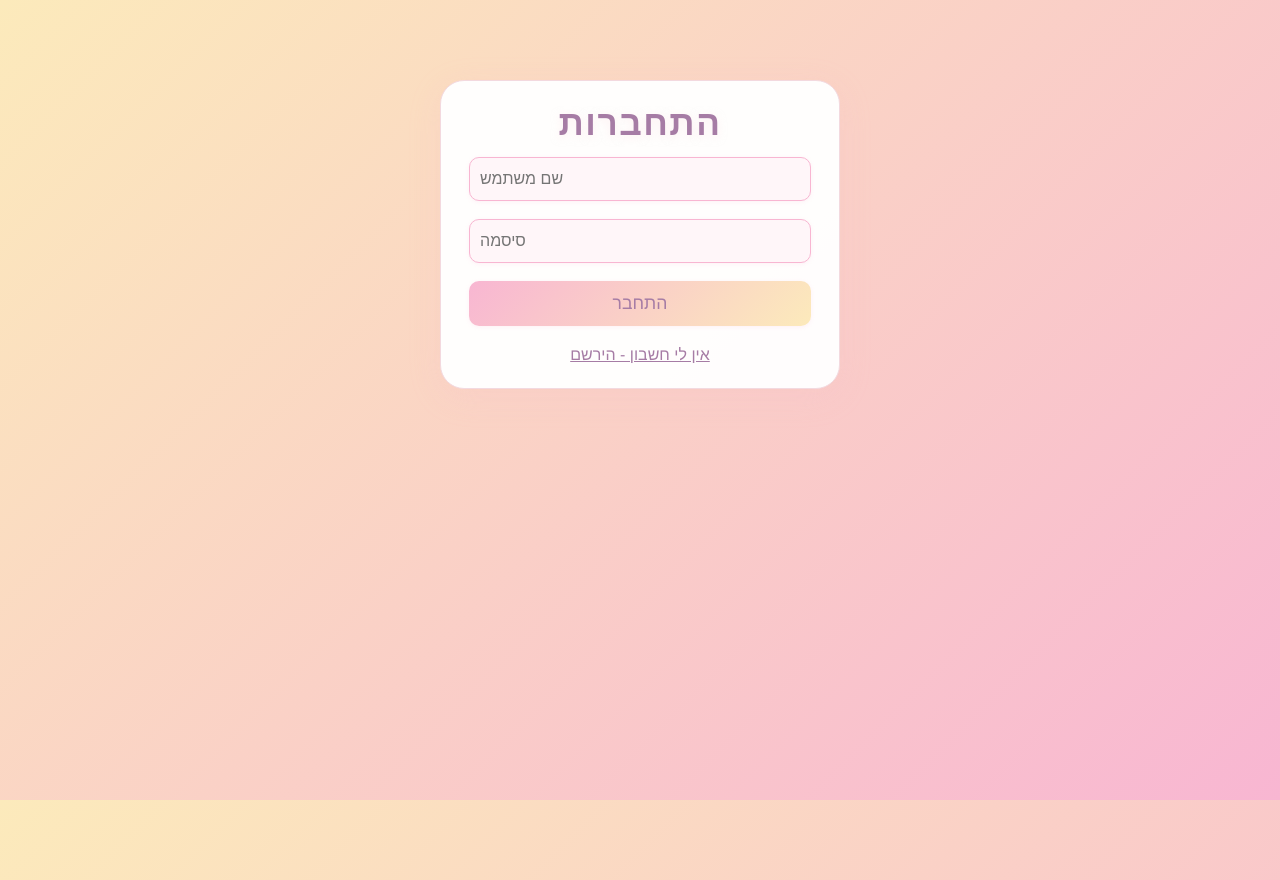
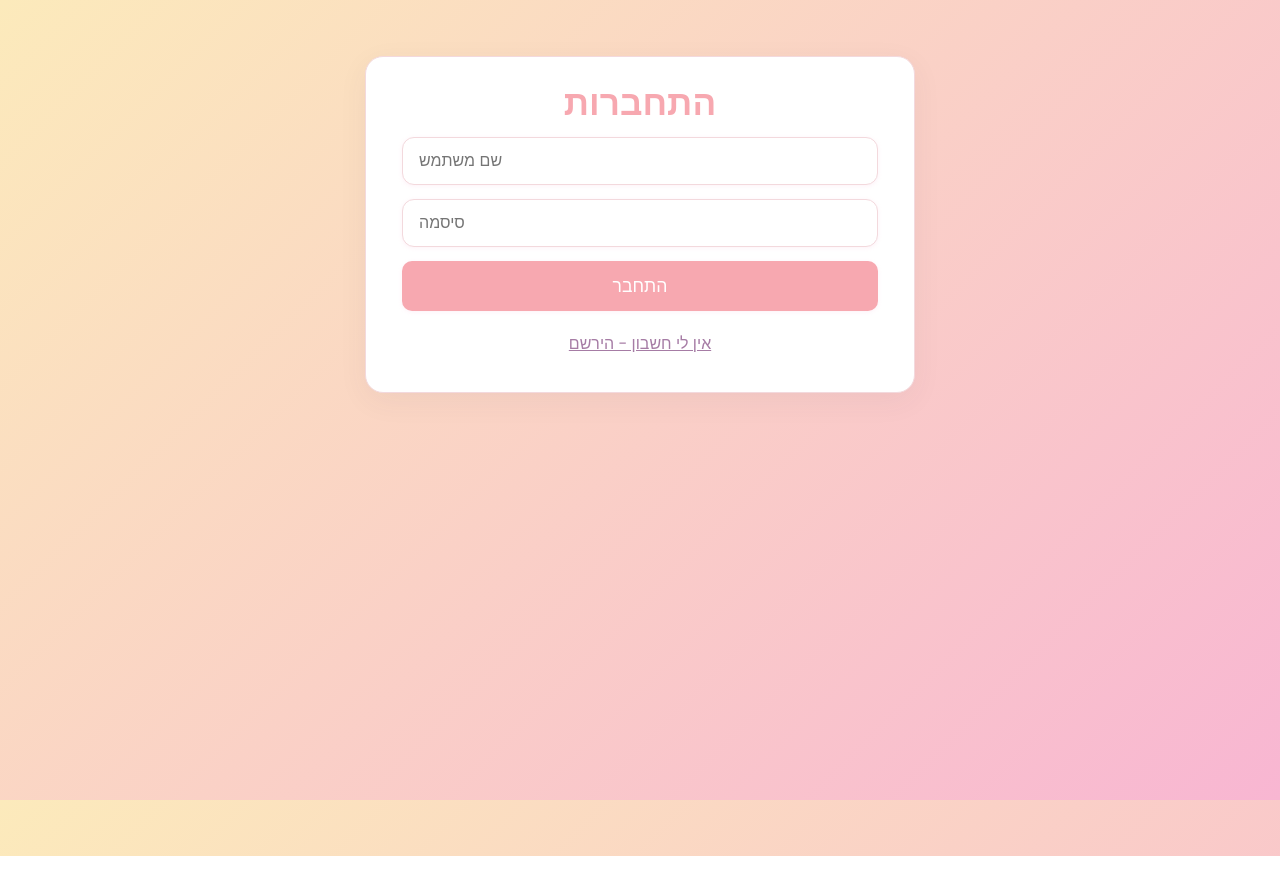
Before and after one commit to Ruti-maman/practicode-3-todolists, a React (Create React App) app in the folder ToDoListReact/: page / in a window 1280 px wide. After the commit the page ends 856 px from the top, so only its background shows below. Built offline with nearby package versions, Linux system fonts and the light colour scheme.

Commit message:
העברתי לעיצוב לבן עם גווני ורוד וטורקיז

```diff
--- a/ToDoListReact/public/index.css
+++ b/ToDoListReact/public/index.css
@@ -1,403 +1,173 @@
-/* ===== NOA CAKES Inspired Pastel Theme ===== */
-body {
-    font-family: 'Heebo', 'Poppins', 'Alef', Arial, sans-serif;
-    background: linear-gradient(180deg, #fbe3e8 0%, #f8f6f0 100%);
-    min-height: 100vh;
-    margin: 0;
-    color: #3d3d3d;
-}
-
-.todoapp,
-.login-container {
-    background: #fff;
-    border-radius: 24px;
-    box-shadow: 0 4px 32px 0 rgba(250, 180, 190, 0.10), 0 1.5px 6px 0 rgba(255, 200, 200, 0.10);
-    padding: 36px 32px 28px 32px;
-    margin: 60px auto 40px auto;
-    max-width: 420px;
-    border: 1.5px solid #f8cfd5;
-}
-
-.todoapp h1,
-.login-container h2 {
-    color: #e88fa7;
-    font-family: 'Heebo', 'Poppins', 'Alef', Arial, sans-serif;
-    font-size: 2.3rem;
-    font-weight: 700;
-    letter-spacing: 1.5px;
-    margin-bottom: 28px;
-    text-align: center;
-    text-shadow: 0 2px 8px #fbe3e880;
-}
-
-.header .new-todo,
-.login-container input[type="text"],
-/* public/index.css
-     Clean NOA-inspired pastel theme for Todo app + Login
-     This file replaces legacy styles so only the final, clean theme remains.
-*/
-
-:root {
-    --bg-1: #fdf6f8;
-    --bg-2: #fbf1f4;
+/* Clean white page with soft pink + turquoise accents */
+
+:root{
+  --page-bg: #ffffff;
   --card: #ffffff;
-    --accent: #e88fa7;
-    /* pastel rose */
-    --accent-2: #6c63ff;
-    /* soft purple */
-    --muted: #7b8794;
-    --border: #f3d9df;
-    --shadow: 0 8px 30px rgba(60, 72, 88, 0.06);
-}
-
-/* Reset & base */
-* {
-    box-sizing: border-box
-}
-
-html,
-body {
-    height: 100%
-}
-
-body {
-    margin: 0;
-    font-family: 'Heebo', 'Poppins', system-ui, -apple-system, "Segoe UI", Roboto, "Helvetica Neue", Arial;
-    background: linear-gradient(180deg, var(--bg-1) 0%, var(--bg-2) 100%);
-    color: #22303b;
-    -webkit-font-smoothing: antialiased;
-    -moz-osx-font-smoothing: grayscale;
-}
-
-/* Container */
-.todoapp.noa,
-.login-container {
-    background: var(--card);
-    max-width: 560px;
-    margin: 56px auto;
-    padding: 36px 32px;
-    border-radius: 20px;
-    border: 1px solid var(--border);
-    box-shadow: var(--shadow);
-}
-
-/* Titles */
-.todoapp.noa h1 {
-    margin: 0 0 18px 0;
-    font-size: 2.25rem;
-    text-align: center;
-    color: var(--accent-2);
-    letter-spacing: 1px
-}
-
-.login-container h2 {
-    margin: 0 0 18px 0;
-    font-size: 1.9rem;
-    text-align: center;
-    color: var(--accent-2)
-}
-
-/* Input */
-.header .new-todo,
-.login-container input[type="text"],
-.login-container input[type="password"] {
-    width: 100%;
-    padding: 14px 16px;
-    font-size: 1.05rem;
-    border-radius: 12px;
-    border: 1px solid var(--border);
-    background: #fff7f9;
-    margin-bottom: 14px;
-    outline: none;
-    transition: box-shadow .15s, border-color .15s
-}
-
-.header .new-todo:focus,
-.login-container input:focus {
-    box-shadow: 0 6px 18px rgba(108, 99, 255, 0.06);
-    border-color: var(--accent-2)
-}
+  --pink: #f7a8b0;
+  --turq: #71d0c7;
+  --muted: #6f7680;
+  --border: #f3d9dd;
+  --shadow: 0 8px 30px rgba(60,72,88,0.06);
+}
+
+/* Reset */
+*{box-sizing:border-box}
+html,body{height:100%}
+body{
+  margin:0;
+  font-family: 'Heebo','Poppins', system-ui, -apple-system, "Segoe UI", Roboto, Arial;
+  background:var(--page-bg);
+  color:#23303a;
+  -webkit-font-smoothing:antialiased;
+  -moz-osx-font-smoothing:grayscale;
+}
+
+/* Main containers */
+.todoapp.noa, .login-container{
+  background:var(--card);
+  max-width:640px;
+  margin:56px auto;
+  padding:36px;
+  border-radius:18px;
+  border:1px solid var(--border);
+  box-shadow:var(--shadow);
+}
+
+.todoapp.noa h1{margin:0 0 18px 0;font-size:2.25rem;text-align:center;color:var(--pink);letter-spacing:1px}
+.login-container h2{margin:0 0 18px 0;font-size:1.8rem;text-align:center;color:var(--pink)}
+
+/* Inputs */
+.header .new-todo, .login-container input[type="text"], .login-container input[type="password"]{
+  width:100%;padding:14px 16px;font-size:1.05rem;border-radius:12px;border:1px solid var(--border);background:#fff;margin-bottom:14px;outline:none;transition:box-shadow .15s,border-color .15s
+}
+.header .new-todo:focus, .login-container input:focus{box-shadow:0 6px 18px rgba(113,208,199,0.08);border-color:var(--turq)}
 
 /* List */
-.todo-list {
-    list-style: none;
-    padding: 0;
-    margin: 6px 0 0 0
-}
-
-.todo-list li {
-    display: flex;
-    align-items: center;
-    gap: 12px;
-    padding: 12px;
-    border-radius: 12px;
-    margin-bottom: 12px;
-    background: #fffafc;
-    border: 1px solid #fbebef
-}
-
-.todo-list li label {
-    flex: 1;
-    margin: 0;
-    font-size: 1.05rem;
-    color: #26323a
-}
-
-.todo-list li.completed label {
-    color: var(--muted);
-    text-decoration: line-through
-}
-
-/* Controls */
-.todo-list li .toggle {
-    width: 20px;
-    height: 20px;
-    accent-color: var(--accent)
-}
-
-.todo-list li .destroy {
-    width: 34px;
-    height: 34px;
-    border-radius: 50%;
-    border: 0;
-    background: #fdeff3;
-    color: var(--accent);
-    display: inline-flex;
-    align-items: center;
-    justify-content: center;
-    cursor: pointer;
-    transition: background .12s, transform .12s
-}
-
-.todo-list li .destroy:hover {
-    background: var(--accent);
-    color: #fff;
-    transform: translateY(-2px)
-}
+.todo-list{list-style:none;padding:0;margin:6px 0 0 0}
+.todo-list li{display:flex;align-items:center;gap:12px;padding:12px;border-radius:12px;margin-bottom:12px;background:#fff;border:1px solid #f6f6f8}
+.todo-list li label{flex:1;margin:0;font-size:1.05rem;color:#26323a}
+.todo-list li.completed label{color:var(--muted);text-decoration:line-through}
+
+.todo-list li .toggle{width:20px;height:20px;accent-color:var(--turq)}
+
+.todo-list li .destroy{width:34px;height:34px;border-radius:50%;border:0;background:#fff4f6;color:var(--pink);display:inline-flex;align-items:center;justify-content:center;cursor:pointer;transition:background .12s,transform .12s}
+.todo-list li .destroy:hover{background:var(--turq);color:#fff;transform:translateY(-2px)}
 
 /* Buttons */
-.logout-btn {
-    position: fixed;
-    top: 18px;
-    right: 18px;
-    background: var(--accent);
-    color: #fff;
-    padding: 10px 20px;
-    border-radius: 16px;
-    border: 0;
-    box-shadow: 0 10px 24px rgba(232, 143, 167, 0.12);
-    cursor: pointer;
-    font-weight: 600
-}
-
-.logout-btn:hover {
-    background: #c96b8a
-}
-
-.login-container button[type="submit"] {
-    width: 100%;
-    padding: 12px;
-    border-radius: 10px;
-    border: 0;
-    background: var(--accent);
-    color: #fff;
-    font-weight: 600;
-    cursor: pointer
-}
-
-.login-container button[type="submit"]:hover {
-    background: #c96b8a
-}
-
-.login-container .login-toggle {
-    background: none;
-    border: 0;
-    color: var(--accent);
-    cursor: pointer;
-    text-decoration: underline
-}
+.logout-btn{position:fixed;top:18px;right:18px;background:var(--pink);color:#fff;padding:10px 20px;border-radius:16px;border:0;box-shadow:0 10px 24px rgba(247,168,176,0.12);cursor:pointer;font-weight:600}
+.logout-btn:hover{background:var(--turq);color:#fff}
+
+.login-container button[type="submit"]{width:100%;padding:12px;border-radius:10px;border:0;background:var(--pink);color:#fff;font-weight:600;cursor:pointer}
+.login-container button[type="submit"]:hover{background:var(--turq)}
+
+.login-container .login-toggle{background:none;border:0;color:var(--pink);cursor:pointer;text-decoration:underline}
+.login-container .login-error{color:#d32f2f;margin-top:8px;font-size:1rem;text-align:center}
 
 /* Utilities */
-.todo-count {
-    font-weight: 600;
-    color: var(--muted)
-}
-
-.clear-completed {
-    background: none;
-    border: 0;
-    color: var(--muted);
-    cursor: pointer
-}
-
-.hidden {
-    display: none
-}
+.todo-count{font-weight:600;color:var(--muted)}
+.clear-completed{background:none;border:0;color:var(--muted);cursor:pointer}
+.hidden{display:none}
 
 /* Responsive */
-@media (max-width:640px) {
-
-    .todoapp.noa,
-    .login-container {
-        margin: 28px 16px;
-        padding: 20px
-    }
-
-    .todoapp.noa h1 {
-        font-size: 1.9rem
-    }
-}
-
-/* End */
-width: 100%;
-padding: 12px;
-font-size: 1.08rem;
-background: #e88fa7;
-color: #fff;
-border: none;
-border-radius: 12px;
-cursor: pointer;
-font-weight: 500;
-margin-bottom: 10px;
-transition: background 0.2s,
-color 0.2s;
-box-shadow: 0 1px 4px 0 #f8cfd530;
-}
-
-.login-container button[type="submit"]:hover {
-    background: #c96b8a;
-    color: #fff;
-}
-
-.login-container .login-toggle {
-    background: none;
-    border: none;
-    color: #e88fa7;
-    cursor: pointer;
-    text-decoration: underline;
-    font-size: 1rem;
-    margin-top: 10px;
-    transition: color 0.2s;
-}
-
-.login-container .login-toggle:hover {
-    color: #c96b8a;
-}
-
-.login-container .login-error {
-    color: #d32f2f;
-    margin-top: 8px;
-    font-size: 1rem;
-    text-align: center;
-}
-
-/* ===== Strong overrides for NOA theme (ensures new style wins over legacy rules) ===== */
-.todoapp.noa,
-.todoapp.noa * {
-    box-sizing: border-box;
-}
-
-.todoapp.noa {
-    background: #fff !important;
-    border-radius: 20px !important;
-    padding: 36px 32px !important;
-    margin: 60px auto !important;
-    max-width: 520px !important;
-    border: 1px solid #f8cfd5 !important;
-    box-shadow: 0 8px 40px rgba(60, 72, 88, 0.06) !important;
-}
-
-.todoapp.noa h1 {
-    color: #e88fa7 !important;
-    font-size: 2.4rem !important;
-    text-align: center !important;
-}
-
-.todoapp.noa .header .new-todo {
-    background: #fff6f8 !important;
-    border: 1.5px solid #f8cfd5 !important;
-    border-radius: 12px !important;
-    padding: 14px 18px !important;
-}
-
-.todoapp.noa .todo-list li {
-    background: #fff6f8 !important;
-    border-radius: 12px !important;
-    margin-bottom: 12px !important;
-    padding: 6px 8px !important;
-}
-
-.todoapp.noa .todo-list li label {
-    color: #3d3d3d !important;
-}
-
-.todoapp.noa .todo-list li .destroy {
-    background: #fbe3e8 !important;
-    color: #e88fa7 !important;
-}
-
-.todoapp.noa .logout-btn {
-    background: #e88fa7 !important;
-    color: #fff !important;
-}
-
-.todoapp.noa .login-container {
-    margin: 40px auto !important;
-}
-
-/* small responsive tweak */
-@media (max-width: 480px) {
-
-    .todoapp.noa,
-    .login-container {
-        margin: 30px 16px !important;
-        padding: 20px !important;
-        max-width: calc(100% - 32px) !important;
-    }
-}
-
-/* --- Clean Pastel (Ice Cream) Theme --- */
-body {
-    font: 15px 'Poppins', 'Helvetica Neue', Helvetica, Arial, sans-serif;
-    line-height: 1.5em;
-    background: linear-gradient(135deg, #f7fafc 0%, #e3e6f3 100%);
-    color: #3c4858;
-    min-height: 100vh;
-    margin: 0 auto;
-    -webkit-font-smoothing: antialiased;
-    -moz-osx-font-smoothing: grayscale;
-    font-weight: 400;
-}
-
-.todoapp {
-    background: #fff;
-    border-radius: 18px;
-    box-shadow: 0 4px 24px 0 rgba(60, 72, 88, 0.08), 0 1.5px 6px 0 rgba(227, 230, 243, 0.10);
-    padding: 32px 28px 24px 28px;
-    margin-top: 80px;
-    margin-bottom: 40px;
-    max-width: 500px;
-}
-
-.todoapp h1 {
-    color: #6c63ff;
-    font-family: 'Poppins', sans-serif;
-    font-size: 2.7rem;
-    font-weight: 600;
-    letter-spacing: 1.5px;
-    margin-bottom: 24px;
-    text-align: center;
-    text-shadow: 0 2px 8px #e3e6f380;
-}
-
-.header .new-todo {
-    background: #f7fafc;
-    border: 1.5px solid #bfc7e0;
-    border-radius: 8px;
-    font-size: 1.1rem;
-    padding: 13px 16px;
-    margin-bottom: 18px;
-    color: #3c4858;
+@media (max-width:640px){
+  .todoapp.noa,.login-container{margin:28px 16px;padding:20px}
+  .todoapp.noa h1{font-size:1.9rem}
+}
+
+/* Strong overrides to ensure the new theme wins against legacy selectors */
+.todoapp.noa, .todoapp.noa * {box-sizing:border-box}
+.todoapp.noa{background:var(--card) !important;border-radius:18px !important;padding:36px !important;margin:56px auto !important;max-width:640px !important;border:1px solid var(--border) !important;box-shadow:var(--shadow) !important}
+.todoapp.noa h1{color:var(--pink) !important}
+.todoapp.noa .header .new-todo{background:#fff !important;border:1px solid var(--border) !important}
+.todoapp.noa .todo-list li{background:#fff !important;border-radius:12px !important}
+.todoapp.noa .todo-list li .destroy{background:#fff4f6 !important;color:var(--pink) !important}
+.todoapp.noa .logout-btn{background:var(--pink) !important}
+
+/* End of file */
+/* Minimal clean stylesheet: white page with soft pink + turquoise accents */
+
+:root{
+    --page-bg: #ffffff;
+    --card: #ffffff;
+    --pink: #f7a8b0;
+    --turq: #71d0c7;
+    --muted: #6f7680;
+    --border: #f3d9dd;
+    --shadow: 0 8px 30px rgba(60,72,88,0.06);
+}
+
+*{box-sizing:border-box}
+html,body{height:100%}
+body{
+    margin:0;
+    font-family: 'Heebo','Poppins', system-ui, -apple-system, "Segoe UI", Roboto, Arial;
+    background:var(--page-bg);
+    color:#23303a;
+    -webkit-font-smoothing:antialiased;
+    -moz-osx-font-smoothing:grayscale;
+}
+
+.todoapp.noa, .login-container{
+    background:var(--card);
+    max-width:640px;
+    margin:56px auto;
+    padding:36px;
+    border-radius:18px;
+    border:1px solid var(--border);
+    box-shadow:var(--shadow);
+}
+
+.todoapp.noa h1{margin:0 0 18px 0;font-size:2.25rem;text-align:center;color:var(--pink);letter-spacing:1px}
+.login-container h2{margin:0 0 18px 0;font-size:1.8rem;text-align:center;color:var(--pink)}
+
+.header .new-todo, .login-container input[type="text"], .login-container input[type="password"]{
+    width:100%;padding:14px 16px;font-size:1.05rem;border-radius:12px;border:1px solid var(--border);background:#fff;margin-bottom:14px;outline:none;transition:box-shadow .15s,border-color .15s
+}
+.header .new-todo:focus, .login-container input:focus{box-shadow:0 6px 18px rgba(113,208,199,0.08);border-color:var(--turq)}
+
+.todo-list{list-style:none;padding:0;margin:6px 0 0 0}
+.todo-list li{display:flex;align-items:center;gap:12px;padding:12px;border-radius:12px;margin-bottom:12px;background:#fff;border:1px solid #f6f6f8}
+.todo-list li label{flex:1;margin:0;font-size:1.05rem;color:#26323a}
+.todo-list li.completed label{color:var(--muted);text-decoration:line-through}
+
+.todo-list li .toggle{width:20px;height:20px;accent-color:var(--turq)}
+
+.todo-list li .destroy{width:34px;height:34px;border-radius:50%;border:0;background:#fff4f6;color:var(--pink);display:inline-flex;align-items:center;justify-content:center;cursor:pointer;transition:background .12s,transform .12s}
+.todo-list li .destroy:hover{background:var(--turq);color:#fff;transform:translateY(-2px)}
+
+.logout-btn{position:fixed;top:18px;right:18px;background:var(--pink);color:#fff;padding:10px 20px;border-radius:16px;border:0;box-shadow:0 10px 24px rgba(247,168,176,0.12);cursor:pointer;font-weight:600}
+.logout-btn:hover{background:var(--turq);color:#fff}
+
+.login-container button[type="submit"]{width:100%;padding:12px;border-radius:10px;border:0;background:var(--pink);color:#fff;font-weight:600;cursor:pointer}
+.login-container button[type="submit"]:hover{background:var(--turq)}
+
+.login-container .login-toggle{background:none;border:0;color:var(--pink);cursor:pointer;text-decoration:underline}
+.login-container .login-error{color:#d32f2f;margin-top:8px;font-size:1rem;text-align:center}
+
+.todo-count{font-weight:600;color:var(--muted)}
+.clear-completed{background:none;border:0;color:var(--muted);cursor:pointer}
+.hidden{display:none}
+
+@media (max-width:640px){
+    .todoapp.noa,.login-container{margin:28px 16px;padding:20px}
+    .todoapp.noa h1{font-size:1.9rem}
+}
+
+.todoapp.noa, .todoapp.noa * {box-sizing:border-box}
+.todoapp.noa{background:var(--card) !important;border-radius:18px !important;padding:36px !important;margin:56px auto !important;max-width:640px !important;border:1px solid var(--border) !important;box-shadow:var(--shadow) !important}
+.todoapp.noa h1{color:var(--pink) !important}
+.todoapp.noa .header .new-todo{background:#fff !important;border:1px solid var(--border) !important}
+.todoapp.noa .todo-list li{background:#fff !important;border-radius:12px !important}
+.todoapp.noa .todo-list li .destroy{background:#fff4f6 !important;color:var(--pink) !important}
+.todoapp.noa .logout-btn{background:var(--pink) !important}
+
+/* End of file */
+.todoapp.noa .header .new-todo{background:#fff !important;border:1px solid var(--border) !important}
+.todoapp.noa .todo-list li{background:#fff !important;border-radius:12px !important}
+.todoapp.noa .todo-list li .destroy{background:#fff4f6 !important;color:var(--pink) !important}
+.todoapp.noa .logout-btn{background:var(--pink) !important}
+
+/* End of file */
     transition: border 0.2s, box-shadow 0.2s;
     box-shadow: 0 1px 4px 0 #bfc7e030;
 }
--- a/ToDoListReact/public/index.html
+++ b/ToDoListReact/public/index.html
@@ -5,6 +5,7 @@
     <link rel="icon" href="%PUBLIC_URL%/favicon.ico" />
     <meta name="viewport" content="width=device-width, initial-scale=1" />
     <link rel="stylesheet" type="text/css" href="index.css">
+    <link rel="stylesheet" type="text/css" href="noa-theme.css">
     <link href="https://fonts.googleapis.com/css2?family=Poppins&display=swap" rel="stylesheet">
     <title>React with minimal apis</title>
   </head>
--- /dev/null
+++ b/ToDoListReact/public/noa-theme.css
@@ -0,0 +1,41 @@
+/* NOA theme override - loaded after index.css to ensure precedence */
+
+:root{
+  --page-bg: #ffffff;
+  --card: #ffffff;
+  --pink: #f7a8b0;
+  --turq: #71d0c7;
+  --muted: #6f7680;
+  --border: #f3d9dd;
+  --shadow: 0 8px 30px rgba(60,72,88,0.06);
+}
+
+*{box-sizing:border-box}
+html,body{height:100%}
+body{background:var(--page-bg);color:#23303a;font-family:'Heebo','Poppins',system-ui, -apple-system,'Segoe UI',Roboto,Arial;-webkit-font-smoothing:antialiased;-moz-osx-font-smoothing:grayscale}
+
+.todoapp.noa,.login-container{background:var(--card);max-width:640px;margin:56px auto;padding:36px;border-radius:18px;border:1px solid var(--border);box-shadow:var(--shadow)}
+.todoapp.noa h1{color:var(--pink)}
+.login-container h2{color:var(--pink)}
+
+.header .new-todo,.login-container input[type="text"],.login-container input[type="password"]{width:100%;padding:14px 16px;border-radius:12px;border:1px solid var(--border);background:#fff;margin-bottom:14px}
+.header .new-todo:focus,.login-container input:focus{box-shadow:0 6px 18px rgba(113,208,199,0.08);border-color:var(--turq)}
+
+.todo-list li{display:flex;align-items:center;gap:12px;padding:12px;border-radius:12px;margin-bottom:12px;background:#fff;border:1px solid #f6f6f8}
+.todo-list li label{flex:1;color:#26323a}
+.todo-list li.completed label{color:var(--muted);text-decoration:line-through}
+.todo-list li .toggle{accent-color:var(--turq)}
+.todo-list li .destroy{background:#fff4f6;color:var(--pink);border-radius:50%;width:34px;height:34px;display:inline-flex;align-items:center;justify-content:center}
+.todo-list li .destroy:hover{background:var(--turq);color:#fff}
+
+.logout-btn{position:fixed;top:18px;right:18px;background:var(--pink);color:#fff;padding:10px 20px;border-radius:16px;border:0;box-shadow:0 10px 24px rgba(247,168,176,0.12);cursor:pointer}
+.logout-btn:hover{background:var(--turq)}
+
+.login-container button[type="submit"]{background:var(--pink);color:#fff;border-radius:10px;padding:12px;border:0}
+.login-container button[type="submit"]:hover{background:var(--turq)}
+
+/* Ensure overrides */
+.todoapp.noa, .todoapp.noa *{box-sizing:border-box}
+.todoapp.noa{background:var(--card) !important}
+
+/* end */
```
Lines whose indentation alone changed are shown as unchanged.
